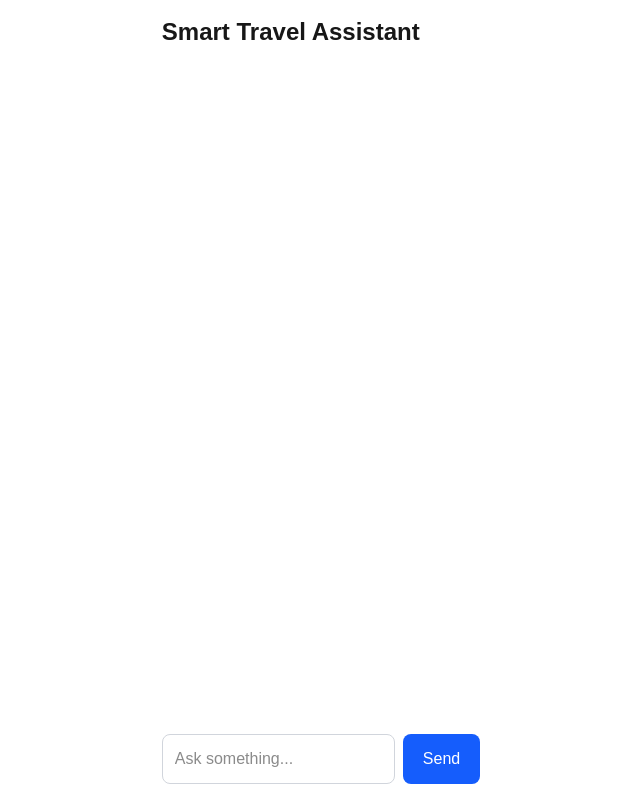
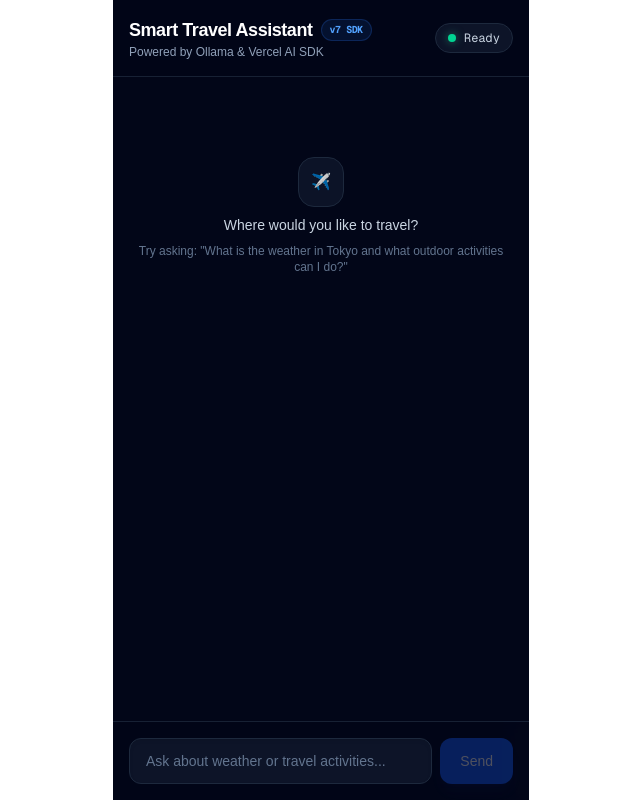
Before and after one commit to langhoffer/smart-weather-and-travel-planner-assistant, a Next.js app in the folder app/: page / in a window 1280 px wide. Shown: the whole page, without its empty margins (319-959 px from the left). Built offline with nearby package versions, Linux system fonts and the light colour scheme.

Commit message:
update UI styles

```diff
--- a/app/src/app/page.tsx
+++ b/app/src/app/page.tsx
@@ -2,6 +2,140 @@
 
 import { useChat } from "@ai-sdk/react";
 import { useState } from "react";
+
+// --- Types ---
+interface WeatherData {
+  city?: string;
+  temperature?: string;
+  windSpeed?: string;
+  conditionCode?: number;
+  condition?: string;
+  recommendedGear?: string[];
+  error?: string;
+}
+
+interface ActivityItem {
+  title: string;
+  category: string;
+  price: string;
+}
+
+interface ActivityData {
+  city?: string;
+  type?: string;
+  activities?: ActivityItem[];
+  message?: string;
+}
+
+// --- Dark Mode UI Components ---
+
+function WeatherCard({ data }: { data: WeatherData }) {
+  if (data.error) {
+    return (
+      <div className="p-4 border border-red-500/30 rounded-xl bg-red-950/40 text-red-300 text-sm my-2 backdrop-blur-sm">
+        <strong className="text-red-400">Weather Error:</strong> {data.error}
+      </div>
+    );
+  }
+
+  return (
+    <div className="p-4 border border-cyan-500/20 rounded-2xl bg-gradient-to-br from-slate-900/90 via-slate-900/60 to-cyan-950/30 shadow-lg text-slate-100 my-2 space-y-3 backdrop-blur-md">
+      <div className="flex items-center justify-between border-b border-slate-800 pb-2">
+        <div>
+          <span className="text-[10px] uppercase font-bold tracking-wider text-cyan-400">
+            Current Weather
+          </span>
+          <h2 className="text-lg font-bold text-white">
+            {data.city || "Location"}
+          </h2>
+        </div>
+        <div className="text-3xl font-extrabold text-cyan-400 tracking-tight">
+          {data.temperature || "N/A"}
+        </div>
+      </div>
+
+      <div className="grid grid-cols-2 gap-2 text-sm">
+        <div className="p-2.5 bg-slate-950/60 rounded-xl border border-slate-800/80">
+          <span className="text-[11px] text-slate-400 block font-medium">
+            Wind Speed
+          </span>
+          <span className="font-semibold text-slate-200">
+            {data.windSpeed || "N/A"}
+          </span>
+        </div>
+        <div className="p-2.5 bg-slate-950/60 rounded-xl border border-slate-800/80">
+          <span className="text-[11px] text-slate-400 block font-medium">
+            Condition Code
+          </span>
+          <span className="font-semibold text-slate-200">
+            {data.conditionCode ?? "Normal"}
+          </span>
+        </div>
+      </div>
+
+      {data.recommendedGear && data.recommendedGear.length > 0 && (
+        <div className="pt-1 text-xs text-cyan-300/80">
+          <strong className="text-cyan-400">Recommended Gear:</strong>{" "}
+          {data.recommendedGear.join(", ")}
+        </div>
+      )}
+    </div>
+  );
+}
+
+function ActivityGrid({ data }: { data: ActivityData | ActivityItem[] }) {
+  const items: ActivityItem[] = Array.isArray(data)
+    ? data
+    : data?.activities || [];
+
+  const message = !Array.isArray(data) ? data?.message : null;
+
+  return (
+    <div className="my-3 space-y-2">
+      <div className="flex items-center justify-between">
+        <h3 className="text-[11px] font-bold uppercase tracking-wider text-slate-400">
+          Recommended Activities
+        </h3>
+        {items.length > 0 && (
+          <span className="text-[10px] bg-slate-800/80 text-slate-300 px-2 py-0.5 rounded-full font-medium border border-slate-700/50">
+            {items.length} {items.length === 1 ? "result" : "results"}
+          </span>
+        )}
+      </div>
+
+      {items.length > 0 ? (
+        <div className="grid grid-cols-1 sm:grid-cols-2 gap-2">
+          {items.map((act, i) => (
+            <div
+              key={i}
+              className="p-3 border border-slate-800/80 rounded-xl bg-slate-900/80 hover:bg-slate-900 hover:border-slate-700 transition-all shadow-sm flex flex-col justify-between space-y-2 group"
+            >
+              <div>
+                <h4 className="font-medium text-slate-100 text-sm leading-snug group-hover:text-blue-400 transition-colors">
+                  {act.title}
+                </h4>
+              </div>
+              <div className="flex justify-between items-center pt-2 border-t border-slate-800/60">
+                <span className="text-[10px] uppercase font-semibold bg-slate-800/90 text-slate-300 px-2 py-0.5 rounded border border-slate-700/50">
+                  {act.category}
+                </span>
+                <span className="font-bold text-emerald-400 text-xs">
+                  {act.price}
+                </span>
+              </div>
+            </div>
+          ))}
+        </div>
+      ) : (
+        <div className="p-3 border border-slate-800/80 rounded-xl bg-slate-900/40 text-xs text-slate-400 italic">
+          {message || "No matching activities found for this location."}
+        </div>
+      )}
+    </div>
+  );
+}
+
+// --- Main Page Component ---
 
 export default function ChatPage() {
   const [input, setInput] = useState("");
@@ -20,15 +154,56 @@ export default function ChatPage() {
   };
 
   return (
-    <div className="p-4 max-w-xl mx-auto min-h-screen flex flex-col">
-      <h1 className="text-2xl font-bold mb-4">Smart Travel Assistant</h1>
+    <div className="max-w-2xl mx-auto min-h-screen flex flex-col bg-slate-950 text-slate-100 selection:bg-blue-500/30 selection:text-blue-200">
+      {/* Dark Glass Header */}
+      <header className="sticky top-0 z-10 backdrop-blur-md bg-slate-950/80 border-b border-slate-800/80 p-4 flex items-center justify-between">
+        <div>
+          <h1 className="text-lg font-bold text-white tracking-tight flex items-center gap-2">
+            Smart Travel Assistant
+            <span className="text-[10px] bg-blue-500/10 text-blue-400 border border-blue-500/20 px-2 py-0.5 rounded-full font-mono">
+              v7 SDK
+            </span>
+          </h1>
+          <p className="text-xs text-slate-400">
+            Powered by Ollama & Vercel AI SDK
+          </p>
+        </div>
+        <div className="flex items-center gap-2 bg-slate-900/90 border border-slate-800 px-3 py-1.5 rounded-full">
+          <span
+            className={`w-2 h-2 rounded-full ${
+              isPending
+                ? "bg-amber-400 animate-pulse shadow-[0_0_8px_rgba(251,191,36,0.5)]"
+                : "bg-emerald-400 shadow-[0_0_8px_rgba(52,211,153,0.5)]"
+            }`}
+          />
+          <span className="text-xs font-mono text-slate-300 capitalize">
+            {status}
+          </span>
+        </div>
+      </header>
 
-      <div className="flex-1 mb-4 space-y-4 overflow-y-auto">
+      {/* Messages Feed */}
+      <div className="flex-1 p-4 space-y-4 overflow-y-auto">
+        {messages.length === 0 && (
+          <div className="text-center py-16 text-slate-500 space-y-2">
+            <div className="inline-flex p-3 rounded-2xl bg-slate-900/80 border border-slate-800 mb-2">
+              ✈️
+            </div>
+            <p className="text-sm font-medium text-slate-300">
+              Where would you like to travel?
+            </p>
+            <p className="text-xs text-slate-500 max-w-sm mx-auto">
+              Try asking: &quot;What is the weather in Tokyo and what outdoor
+              activities can I do?&quot;
+            </p>
+          </div>
+        )}
+
         {messages.map((message) => {
           return (
             <div key={message.id} className="space-y-2">
               {message.parts?.map((part, idx) => {
-                // Text message part
+                // Text Message
                 if (part.type === "text") {
                   return (
                     <div
@@ -40,10 +215,10 @@ export default function ChatPage() {
                       }`}
                     >
                       <div
-                        className={`p-3 rounded-lg max-w-[80%] ${
+                        className={`p-3.5 rounded-2xl max-w-[85%] text-sm leading-relaxed shadow-sm ${
                           message.role === "user"
-                            ? "bg-blue-600 text-white"
-                            : "bg-gray-100 text-gray-900 border"
+                            ? "bg-blue-600 text-white rounded-br-xs font-medium"
+                            : "bg-slate-900/90 text-slate-100 border border-slate-800 rounded-bl-xs shadow-inner"
                         }`}
                       >
                         {part.text}
@@ -52,7 +227,7 @@ export default function ChatPage() {
                   );
                 }
 
-                // Generative UI / Tool Parts (Tool Call & Result)
+                // Generative UI / Tool Call Renderers
                 if (part.type.startsWith("tool-")) {
                   const toolPart = part as {
                     toolCallId: string;
@@ -65,95 +240,41 @@ export default function ChatPage() {
                     toolPart.toolName || part.type.replace("tool-", "");
                   const state = toolPart.state;
 
-                  // Only show loader if the stream is active AND tool result hasn't arrived
                   const isToolPending = isPending && state !== "result";
 
                   if (isToolPending) {
                     return (
                       <div
                         key={toolPart.toolCallId || idx}
-                        className="p-3 border rounded-lg bg-yellow-50 text-yellow-800 text-sm animate-pulse"
+                        className="flex items-center gap-2.5 p-3 border border-amber-500/20 rounded-xl bg-amber-950/20 text-amber-300 text-xs my-2 animate-pulse"
                       >
-                        Fetching data from tool: <strong>{toolName}</strong>...
+                        <div className="w-2 h-2 rounded-full bg-amber-400 animate-ping" />
+                        <span>
+                          Executing tool:{" "}
+                          <strong className="font-semibold text-amber-200">
+                            {toolName}
+                          </strong>
+                          ...
+                        </span>
                       </div>
                     );
                   }
 
                   if (toolName === "getWeather") {
-                    const { city, temperature, condition, recommendedGear } =
-                      (toolPart.result || {}) as {
-                        city: string;
-                        temperature: string;
-                        condition: string;
-                        recommendedGear: string[];
-                      };
-
                     return (
-                      <div
+                      <WeatherCard
                         key={toolPart.toolCallId || idx}
-                        className="p-4 border border-blue-200 rounded-lg bg-blue-50 text-blue-900 my-2"
-                      >
-                        <h2 className="font-semibold text-lg border-b border-blue-200 pb-1 mb-2">
-                          Weather for {city}
-                        </h2>
-                        <p>
-                          <strong>Temperature:</strong> {temperature}
-                        </p>
-                        <p>
-                          <strong>Condition:</strong> {condition}
-                        </p>
-                        {recommendedGear && recommendedGear.length > 0 && (
-                          <p className="mt-1 text-sm text-blue-800">
-                            <strong>Recommended Gear:</strong>{" "}
-                            {recommendedGear.join(", ")}
-                          </p>
-                        )}
-                      </div>
+                        data={(toolPart.result || {}) as WeatherData}
+                      />
                     );
                   }
 
                   if (toolName === "searchActivities") {
-                    const activities = (toolPart.result || []) as Array<{
-                      title: string;
-                      category: string;
-                      price: string;
-                    }>;
-
                     return (
-                      <div
+                      <ActivityGrid
                         key={toolPart.toolCallId || idx}
-                        className="my-2 space-y-2"
-                      >
-                        <h2 className="font-semibold text-md text-gray-700">
-                          Found Activities:
-                        </h2>
-                        <div className="grid grid-cols-1 gap-2">
-                          {activities.length > 0 ? (
-                            activities.map((act, i) => (
-                              <div
-                                key={i}
-                                className="p-3 border rounded-lg bg-gray-50 flex justify-between items-center"
-                              >
-                                <div>
-                                  <h3 className="font-medium text-gray-900">
-                                    {act.title}
-                                  </h3>
-                                  <span className="text-xs bg-gray-200 px-2 py-0.5 rounded text-gray-700">
-                                    {act.category}
-                                  </span>
-                                </div>
-                                <span className="font-bold text-green-600 text-sm">
-                                  {act.price}
-                                </span>
-                              </div>
-                            ))
-                          ) : (
-                            <div className="p-3 border rounded-lg bg-gray-50 text-sm text-gray-500 italic">
-                              No activities found for this query.
-                            </div>
-                          )}
-                        </div>
-                      </div>
+                        data={(toolPart.result || {}) as ActivityData}
+                      />
                     );
                   }
                 }
@@ -165,27 +286,35 @@ export default function ChatPage() {
         })}
 
         {isPending && (
-          <div className="text-center text-sm text-gray-500 my-2 animate-pulse">
-            Assistant is thinking...
+          <div className="flex items-center justify-start gap-2 text-xs text-slate-500 py-2">
+            <div className="flex space-x-1">
+              <div className="w-1.5 h-1.5 bg-slate-500 rounded-full animate-bounce [animation-delay:-0.3s]" />
+              <div className="w-1.5 h-1.5 bg-slate-500 rounded-full animate-bounce [animation-delay:-0.15s]" />
+              <div className="w-1.5 h-1.5 bg-slate-500 rounded-full animate-bounce" />
+            </div>
+            <span>Assistant is thinking...</span>
           </div>
         )}
       </div>
 
+      {/* Input Form */}
+      <div className="sticky bottom-0 p-4 bg-slate-950/80 backdrop-blur-md border-t border-slate-800/80">
         <form onSubmit={onSubmit} className="flex gap-2">
           <input
             value={input}
             onChange={(e) => setInput(e.target.value)}
-          placeholder="Ask something..."
-          className="p-3 flex-grow rounded-lg border border-gray-300 focus:outline-none focus:ring-2 focus:ring-blue-500"
+            placeholder="Ask about weather or travel activities..."
+            className="flex-1 p-3 px-4 text-sm rounded-xl border border-slate-800 bg-slate-900/90 text-slate-100 focus:outline-none focus:ring-2 focus:ring-blue-500/40 focus:border-blue-500 transition-all placeholder:text-slate-500 shadow-inner"
           />
           <button
             type="submit"
-          disabled={isPending}
-          className="px-5 py-3 bg-blue-600 hover:bg-blue-700 text-white font-medium rounded-lg disabled:opacity-50"
+            disabled={isPending || !input.trim()}
+            className="px-5 py-3 bg-blue-600 hover:bg-blue-500 text-white font-medium text-sm rounded-xl disabled:opacity-30 transition-all shadow-lg shadow-blue-900/20 active:scale-95"
           >
             Send
           </button>
         </form>
       </div>
+    </div>
   );
 }
```
Lines whose indentation alone changed are shown as unchanged.
